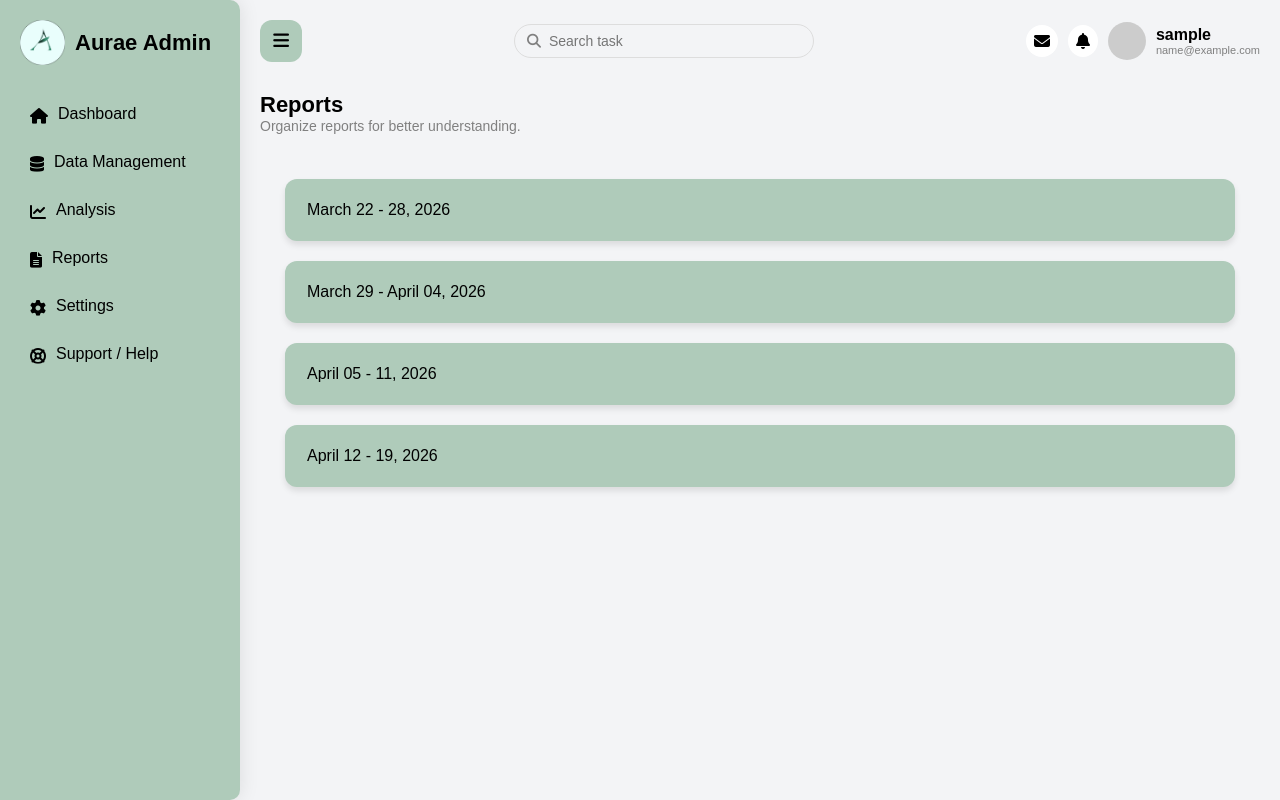
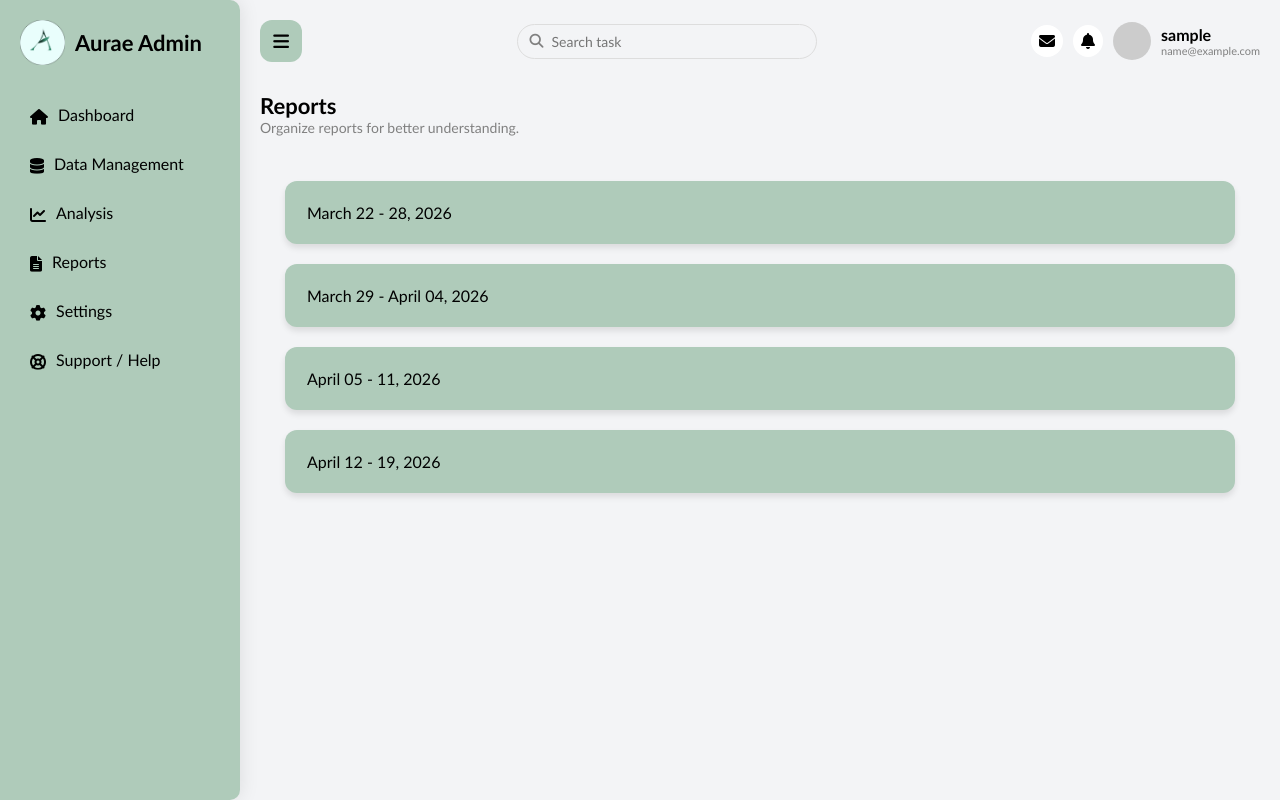
Before and after one commit to Zendac101/django_aurae, a Django app: page /admin_dashboard/reports in a window 1280 px wide. Run offline with Django 5.2, Linux system fonts and the light colour scheme; a user stored in the database is signed in; tables that the repository leaves empty hold one stand-in row (values such as "Sample post").

Commit message:
font change

```diff
--- a/admin_dashboard/static/css/analysis_style.css
+++ b/admin_dashboard/static/css/analysis_style.css
@@ -2,7 +2,7 @@
     margin: 0;
     padding: 0;
     box-sizing: border-box;
-    font-family: Arial;
+    font-family: 'Trebuchet MS', 'Lucida Sans Unicode', 'Lucida Grande', 'Lucida Sans', Arial, sans-serif;
 }
 
 body {
--- a/admin_dashboard/static/css/dashboard_style.css
+++ b/admin_dashboard/static/css/dashboard_style.css
@@ -2,7 +2,7 @@
     margin: 0;
     padding: 0;
     box-sizing: border-box;
-    font-family: Arial, Helvetica, sans-serif;
+    font-family: 'Trebuchet MS', 'Lucida Sans Unicode', 'Lucida Grande', 'Lucida Sans', Arial, sans-serif;
 }
 
 body {
@@ -11,6 +11,8 @@ body {
     &::-webkit-scrollbar {
         display: none;
     }
+
+
 }
 
 #container {
--- a/admin_dashboard/static/css/data_management_style.css
+++ b/admin_dashboard/static/css/data_management_style.css
@@ -2,7 +2,7 @@
     margin: 0;
     padding: 0;
     box-sizing: border-box;
-    font-family: Arial, Helvetica, sans-serif;
+    font-family: 'Trebuchet MS', 'Lucida Sans Unicode', 'Lucida Grande', 'Lucida Sans', Arial, sans-serif;
 }
 
 body {
--- a/admin_dashboard/static/css/reports_style.css
+++ b/admin_dashboard/static/css/reports_style.css
@@ -2,7 +2,7 @@
     margin: 0;
     padding: 0;
     box-sizing: border-box;
-    font-family: Arial, Helvetica, sans-serif;
+    font-family: 'Trebuchet MS', 'Lucida Sans Unicode', 'Lucida Grande', 'Lucida Sans', Arial, sans-serif;
 }
 
 body {
--- a/admin_dashboard/static/css/support_style.css
+++ b/admin_dashboard/static/css/support_style.css
@@ -2,7 +2,7 @@
     margin: 0;
     padding: 0;
     box-sizing: border-box;
-    font-family: Arial, Helvetica, sans-serif;
+    font-family: 'Trebuchet MS', 'Lucida Sans Unicode', 'Lucida Grande', 'Lucida Sans', Arial, sans-serif;
 }
 
 body {
```
Also changed, not shown: admin_dashboard/static/css/data_table_style.css (+13 -8 lines).
